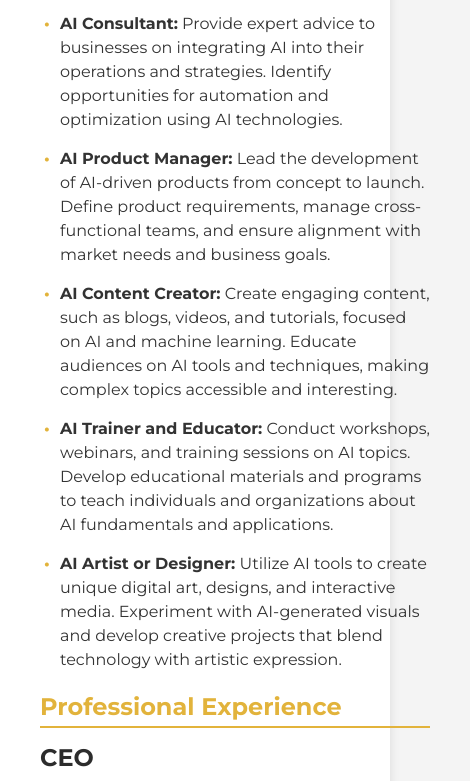
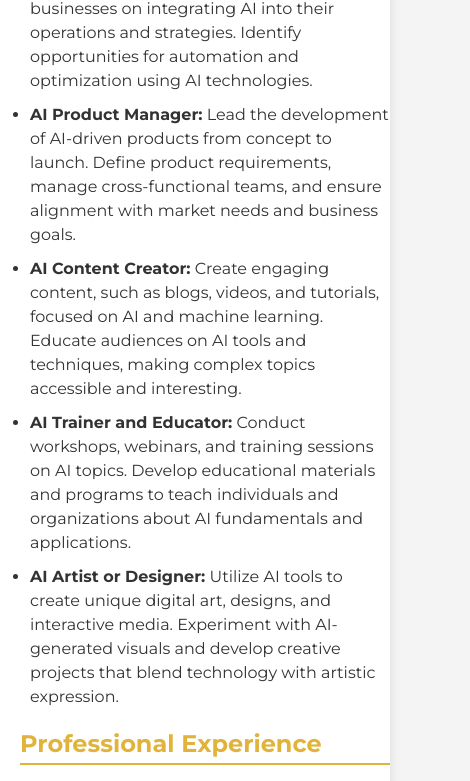
Before and after one commit to hoangzotek8/profile-website, a plain HTML site: page index.html in a window 390 px wide. Shown: the part 832-1613 px from the top of the page, 470 px wide, since content can reach past the window. Drawn offline with Linux system fonts and the light colour scheme.

Commit message:
Fix responsive issues for Professional Profile and Experience sections in styles.css

```diff
--- a/style.css
+++ b/style.css
@@ -83,74 +83,61 @@ body {
     margin-bottom: 20px;
 }
 
-.professional-profile {
+.professional-profile,
+.experience {
     margin: 20px 0;
+    word-wrap: break-word; /* Bẻ từ nếu từ quá dài */
+    overflow-wrap: break-word; /* Hỗ trợ thêm cho việc bẻ từ */
+    max-width: 100%; /* Đảm bảo không vượt quá khung chứa */
 }
 
-.professional-profile h2 {
-    color: #e2b33b;
-    margin-bottom: 15px;
-    border-bottom: 2px solid #e2b33b;
-    padding-bottom: 5px;
-}
-
-.profile-list {
-    list-style-type: none; /* Loại bỏ dấu chấm gạch đầu dòng mặc định */
-    padding: 0;
-    margin: 0;
-}
-
-.profile-list li {
-    margin-bottom: 15px;
-    padding-left: 20px;
-    position: relative; /* Để thêm biểu tượng tùy chỉnh */
-    font-size: 1rem;
-    line-height: 1.5;
-}
-
-.profile-list li::before {
-    content: "\2022"; /* Biểu tượng gạch đầu dòng tùy chỉnh */
-    color: #e2b33b; /* Màu của biểu tượng */
-    font-weight: bold;
-    display: inline-block;
-    width: 1em;
-    margin-left: -1em; /* Đưa biểu tượng ra bên trái văn bản */
-}
-
-.experience {
-    margin: 20px 0;
-}
-
+.professional-profile h2,
 .experience h2 {
     color: #e2b33b;
     margin-bottom: 15px;
     border-bottom: 2px solid #e2b33b;
     padding-bottom: 5px;
+    max-width: 100%; /* Đảm bảo tiêu đề không tràn */
+}
+
+.profile-list,
+.experience-item {
+    padding-left: 20px; /* Khoảng cách từ bên trái */
+    position: relative;
+    font-size: 1rem;
+    line-height: 1.5;
+    max-width: 100%; /* Đảm bảo không vượt quá khung chứa */
+}
+
+.profile-list li,
+.experience-item p {
+    margin: 10px 0;
+    padding-left: 0;
+    max-width: 100%; /* Đảm bảo văn bản không tràn */
 }
 
 .experience-item {
     margin-bottom: 20px;
 }
 
-.experience-item h3 {
-    margin: 0;
-    color: #2c2c2c;
-    font-size: 1.5rem;
-}
-
-.experience-item p {
-    margin: 5px 0;
-    color: #333;
-    font-size: 1rem;
-    line-height: 1.6;
-}
-
-/* Responsive */
+/* Responsive Design cho thiết bị di động */
 @media screen and (max-width: 768px) {
     .container {
-        flex-direction: column;
+        flex-direction: column; /* Chuyển cột sang hàng trên màn hình nhỏ */
+        padding: 10px; /* Giảm padding */
     }
+
     .left-column, .right-column {
-        width: 100%;
+        width: 100%; /* Sử dụng toàn bộ chiều rộng */
+        padding: 10px; /* Thêm khoảng cách bên trong */
+    }
+
+    .profile-list li::before,
+    .experience-item h3 {
+        font-size: 1.2rem; /* Điều chỉnh kích thước chữ cho dễ đọc */
+    }
+
+    .profile-list, .experience-item {
+        padding-left: 10px; /* Điều chỉnh khoảng cách cho phù hợp */
     }
 }
```
